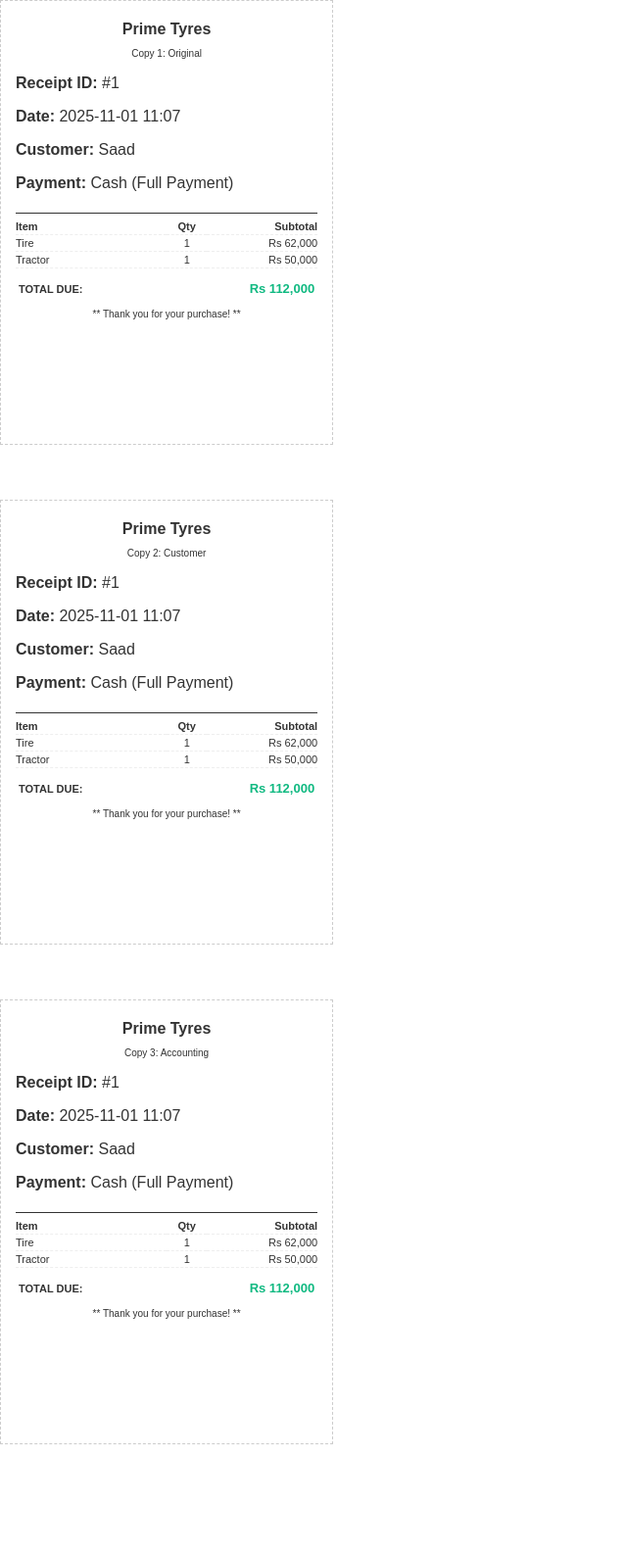
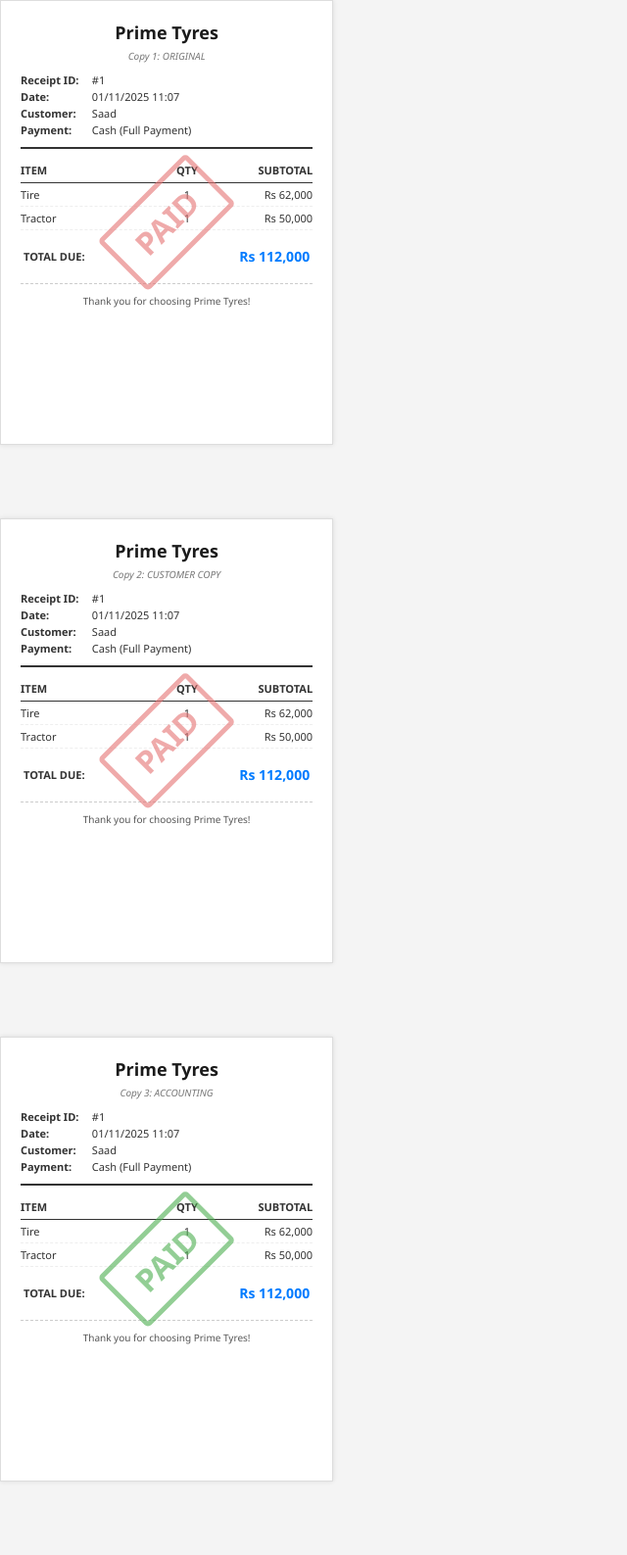
Before and after one commit to ahmadfaraz2/POS-prime-tyres, a Django app: page /sales/1/receipt/ in a window 1280 px wide. Shown: the whole page at 98% size, without its empty margins (0-640 px from the left). Before the commit the page ends 1474 px from the top, so only its background shows below. Run offline with Django 5.2, Linux system fonts and the light colour scheme; a user stored in the database is signed in; data comes from the database, SQL or seed files in the repository.

Commit message:
2nd Design - Better

```diff
--- a/sales/templates/sales/sale_receipt.html
+++ b/sales/templates/sales/sale_receipt.html
@@ -1,4 +1,3 @@
-
 {% load humanize %}
 <!DOCTYPE html>
 <html lang="en">
@@ -6,11 +5,13 @@
     <meta charset="UTF-8">
     <title>A4 Receipt Copies #{{ sale.id }}</title>
     <style>
+        /* --- General Body and Font Styles --- */
         body {
-            font-family: Arial, sans-serif;
+            font-family: 'Segoe UI', Tahoma, Geneva, Verdana, sans-serif;
             margin: 0;
             padding: 0;
             color: #333;
+            background-color: #f4f4f4; /* Subtle background for screen viewing */
         }
 
         /* --- Print Styles for A4 Paper --- */
@@ -19,50 +20,90 @@
             margin: 1cm; /* Standard A4 margin */
         }
 
+        /* --- Container for multiple copies --- */
         .a4-container {
             width: 100%;
-            display: flex; /* Use flex to put copies side-by-side or stacked */
-            flex-direction: column; /* Stacked copies */
+            display: flex;
+            flex-direction: column; /* Stacked copies by default */
             align-items: flex-start;
         }
 
+        /* --- Individual Receipt Copy Styling --- */
         .receipt-copy {
-            width: 9cm; /* Arbitrary width, adjust as needed */
+            position: relative; /* Needed for positioning the stamp */
+            width: 9cm;
             max-width: 100%;
-            height: 12cm; /* Fixed height for consistent look */
-            margin-bottom: 1.5cm; /* Spacing between stacked receipts */
-            padding: 15px;
-            border: 1px dashed #ccc;
+            /* Removed fixed height (12cm) to allow content to flow naturally,
+               which is better for variable length receipts. You can re-add if needed. */
+            min-height: 12cm; /* Ensure minimum size */
+            margin-bottom: 2cm; /* Spacing between stacked receipts */
+            padding: 20px;
+            border: 1px solid #ddd; /* Subtle border */
+            box-shadow: 0 0 5px rgba(0, 0, 0, 0.1); /* Slight shadow for screen view */
             box-sizing: border-box;
-            page-break-after: avoid; /* Keep copies on the same page */
+            background-color: #fff;
+            page-break-after: avoid;
         }
 
-        /* Optional: If you want three side-by-side copies */
-        /*
-        @media print {
-            .a4-container {
-                flex-direction: row;
-                justify-content: space-between;
-            }
-            .receipt-copy {
-                width: 30%;
-                margin-right: 1%;
-            }
+        /* --- Diagonal "PAID" Stamp Style --- */
+        .stamp-paid {
+            position: absolute;
+            top: 50%;
+            left: 50%;
+            transform: translate(-50%, -50%) rotate(-45deg); /* Center and rotate */
+            padding: 10px 20px;
+            border: 5px solid #E57373; /* Light Red/Coral border */
+            color: #E57373;
+            font-size: 32px;
+            font-weight: bold;
+            opacity: 0.6; /* Semi-transparent */
+            border-radius: 5px;
+            text-transform: uppercase;
+            z-index: 100; /* Ensure it's above other content */
         }
-        */
 
-        h1, h2 {
+        /* Optionally hide the stamp in accounting copy, or show it for all */
+        .receipt-copy:nth-child(3) .stamp-paid {
+             /* opacity: 0.1; could be an option */
+             border-color: #4CAF50; /* Green for accounting/record keeping */
+            color: #4CAF50;
+        }
+
+        /* --- Headings and Text Styles --- */
+        h1 {
+            font-size: 18px;
             text-align: center;
-            margin: 5px 0;
+            margin: 0 0 5px 0;
+            color: #1a1a1a;
         }
+        p {
+            margin: 2px 0;
+        }
+        .copy-type {
+            text-align: center;
+            font-size: 10px;
+            margin-bottom: 10px;
+            color: #777;
+            font-style: italic;
+        }
+
+        /* --- Header Section --- */
         .header {
-            border-bottom: 1px solid #333;
-            padding-bottom: 5px;
-            margin-bottom: 5px;
+            border-bottom: 2px solid #333; /* Thicker line for better separation */
+            padding-bottom: 8px;
+            margin-bottom: 10px;
+            font-size: 11px;
         }
-        .details, .items, .footer {
+        .header p strong {
+            display: inline-block;
+            width: 70px; /* Aligns the data after the colons */
+            font-weight: 600;
+        }
+
+        /* --- Items Section --- */
+        .items, .footer {
+            font-size: 11px;
             margin-bottom: 10px;
-            font-size: 11px; /* Smaller font for A4 density */
         }
         .items table {
             width: 100%;
@@ -70,31 +111,67 @@
         }
         .items th, .items td {
             text-align: left;
-            padding: 2px 0;
+            padding: 4px 0; /* Increased vertical padding */
             border-bottom: 1px dashed #eee;
+        }
+        .items th {
+            font-weight: bold;
+            border-bottom: 1px solid #333;
+            padding-bottom: 5px;
+            text-transform: uppercase;
+        }
+        .items td:last-child {
+            text-align: right;
+        }
+        .items th:nth-child(2), .items td:nth-child(2) {
+            text-align: center;
+        }
+
+        /* --- Footer/Total Section --- */
+        .footer table {
+            width: 100%;
         }
         .total-row {
             font-weight: bold;
-            border-top: 1px solid #333;
-            padding-top: 3px !important;
+            border-top: 2px solid #333; /* Thick line for total */
+            padding-top: 5px !important;
+        }
+        .total-row td {
+            padding-top: 5px;
         }
         .total-row td:last-child {
-            font-size: 13px;
-            color: #10B981;
+            font-size: 14px; /* Slightly larger total */
+            color: #007bff; /* Blue total amount */
+            text-align: right;
+        }
+
+        /* --- Thank You Note --- */
+        .thank-you {
+            text-align: center;
+            font-size: 10px;
+            margin-top: 15px;
+            border-top: 1px dashed #ccc;
+            padding-top: 10px;
+            color: #555;
         }
     </style>
 </head>
+
+
 <body onload="window.print()">
     <div class="a4-container">
         {% for i in "123" %}
         <div class="receipt-copy">
-            <h1 style="font-size: 16px;">{{ COMPANY_NAME|default:"Prime Tyres" }}</h1>
-            <p style="text-align: center; font-size: 10px;">Copy {{ forloop.counter }}: {% if forloop.first %}Original{% elif forloop.counter == 2 %}Customer{% else %}Accounting{% endif %}</p>
+
+            <div class="stamp-paid">PAID</div>
+
+            <h1>{{ COMPANY_NAME|default:"Prime Tyres" }}</h1>
+            <p class="copy-type">Copy {{ forloop.counter }}: {% if forloop.first %}ORIGINAL{% elif forloop.counter == 2 %}CUSTOMER COPY{% else %}ACCOUNTING{% endif %}</p>
 
             <div class="header">
                 <p><strong>Receipt ID:</strong> #{{ sale.id }}</p>
-                <p><strong>Date:</strong> {{ sale.sale_date|date:"Y-m-d H:i" }}</p>
-                <p><strong>Customer:</strong> {{ sale.customer.name|default:"N/A" }}</p>
+                <p><strong>Date:</strong> {{ sale.sale_date|date:"d/m/Y H:i" }}</p>
+                <p><strong>Customer:</strong> {{ sale.customer.name|default:"Cash Customer" }}</p>
                 <p><strong>Payment:</strong> {{ sale.get_payment_method_display }} ({{ sale.get_payment_type_display }})</p>
             </div>
 
@@ -110,9 +187,13 @@
                     <tbody>
                         {% for item in sale.items.all %}
                         <tr>
-                            <td>{{ item.product.name|truncatechars:20 }}</td>
+                            <td>{{ item.product.name|truncatechars:25 }}</td>
                             <td style="text-align: center;">{{ item.quantity }}</td>
                             <td style="text-align: right;">Rs {{ item.subtotal|floatformat:0|intcomma }}</td>
+                        </tr>
+                        {% empty %}
+                        <tr>
+                            <td colspan="3" style="text-align: center;">*No items found for this sale.*</td>
                         </tr>
                         {% endfor %}
                     </tbody>
@@ -128,7 +209,7 @@
                 </table>
             </div>
 
-            <p style="text-align: center; font-size: 10px; margin-top: 10px;">** Thank you for your purchase! **</p>
+            <p class="thank-you"> Thank you for choosing {{ COMPANY_NAME|default:"Prime Tyres" }}! </p>
         </div>
         {% endfor %}
     </div>
```
